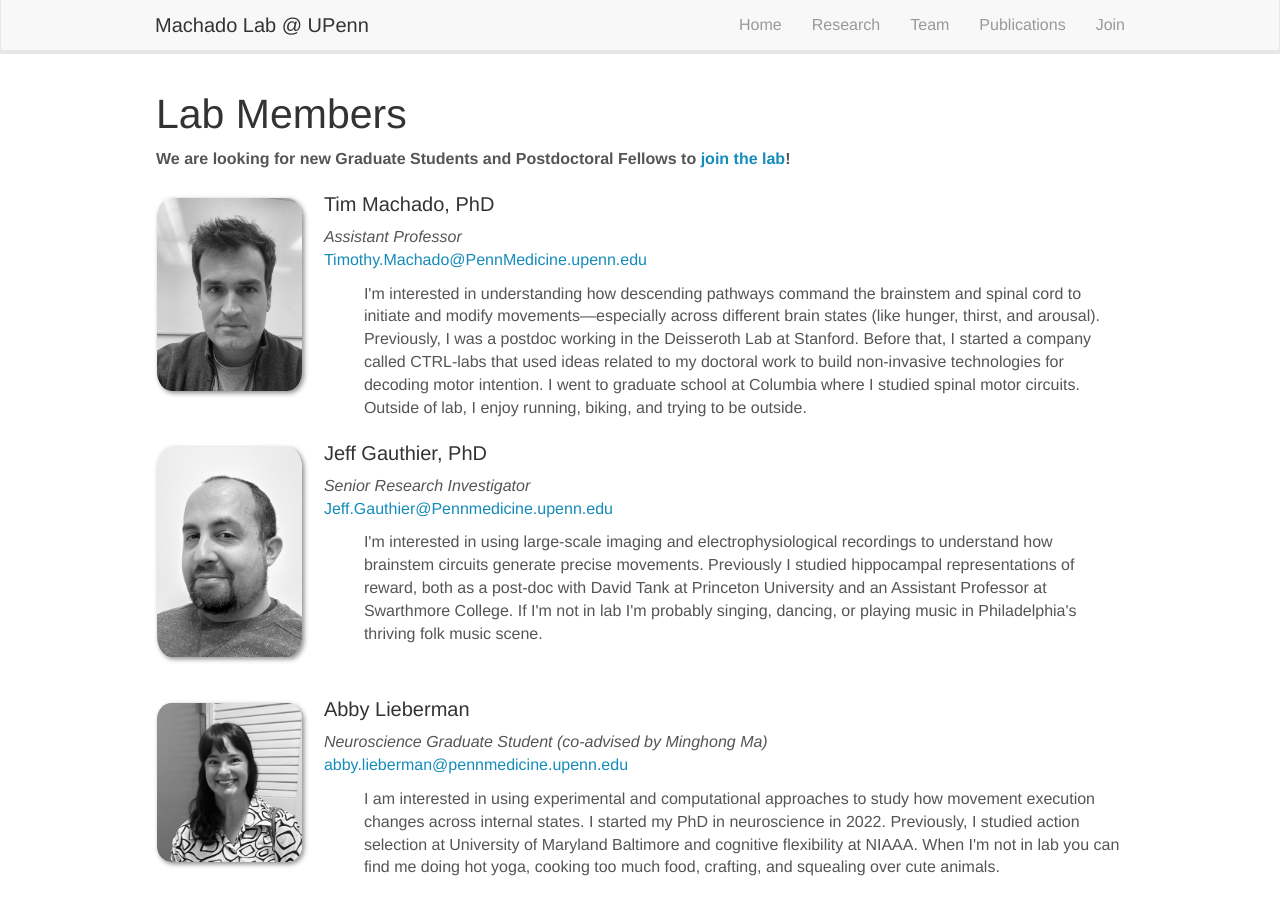
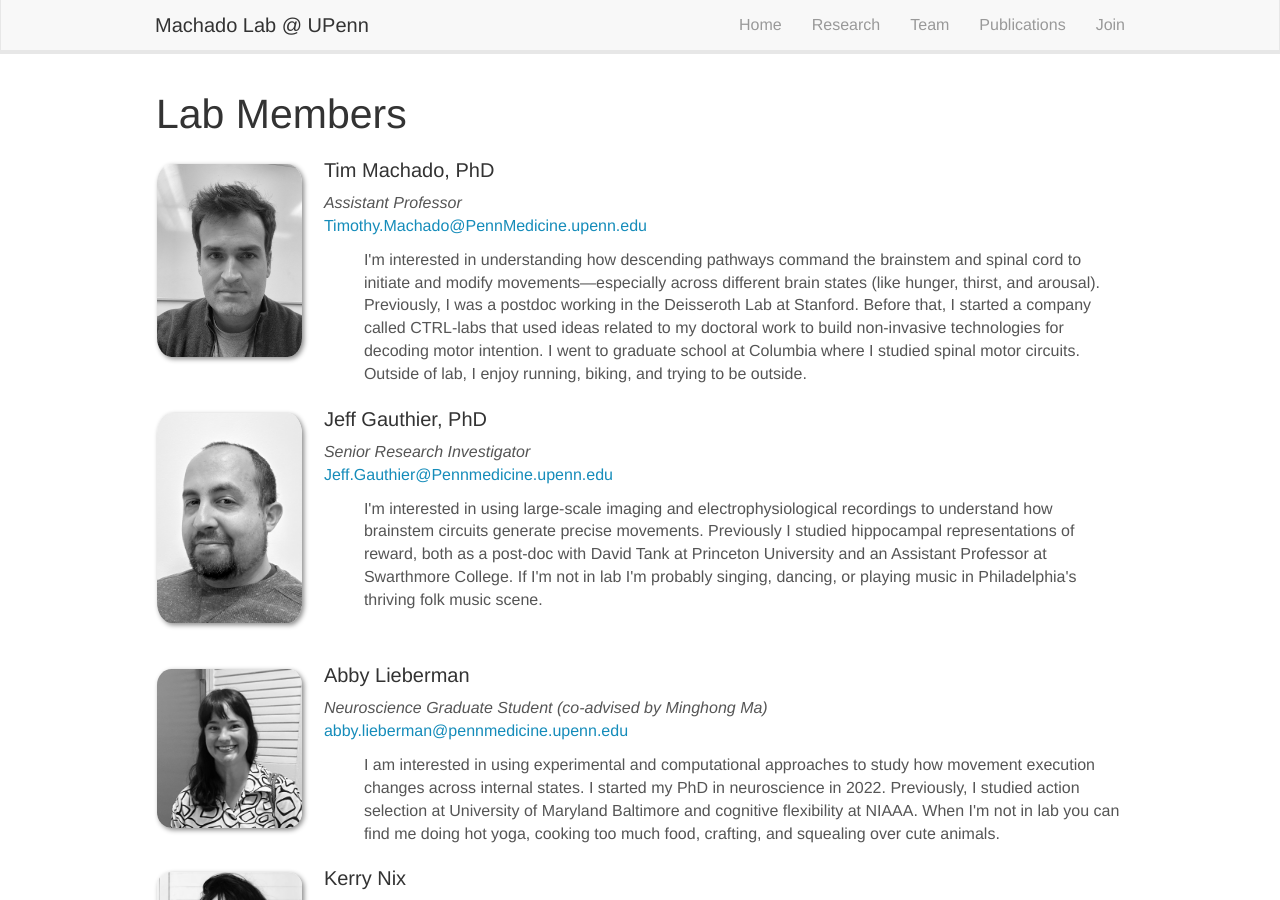
Before and after one commit to machado-lab-code/machado-lab-code, a Jekyll site: the page built from _pages/team.md, in a window 1280 px wide and 900 px high. Built offline with Jekyll 4.4.1, drawn with Linux system fonts in a browser that asks for light colours; nearby versions of some CDN libraries.

Commit message:
Update team.md

```diff
--- a/_pages/team.md
+++ b/_pages/team.md
@@ -8,7 +8,7 @@ permalink: /team/
 
 # Lab Members
 
- **We are looking for new Graduate Students and Postdoctoral Fellows to [join the lab]({{ site.url }}{{ site.baseurl }}/join)!**
+<!-- **We are looking for new Graduate Students and Postdoctoral Fellows to [join the lab]({{ site.url }}{{ site.baseurl }}/join)!** -->
 
 {% assign number_printed = 0 %}
 {% for member in site.data.team_members %}
```
